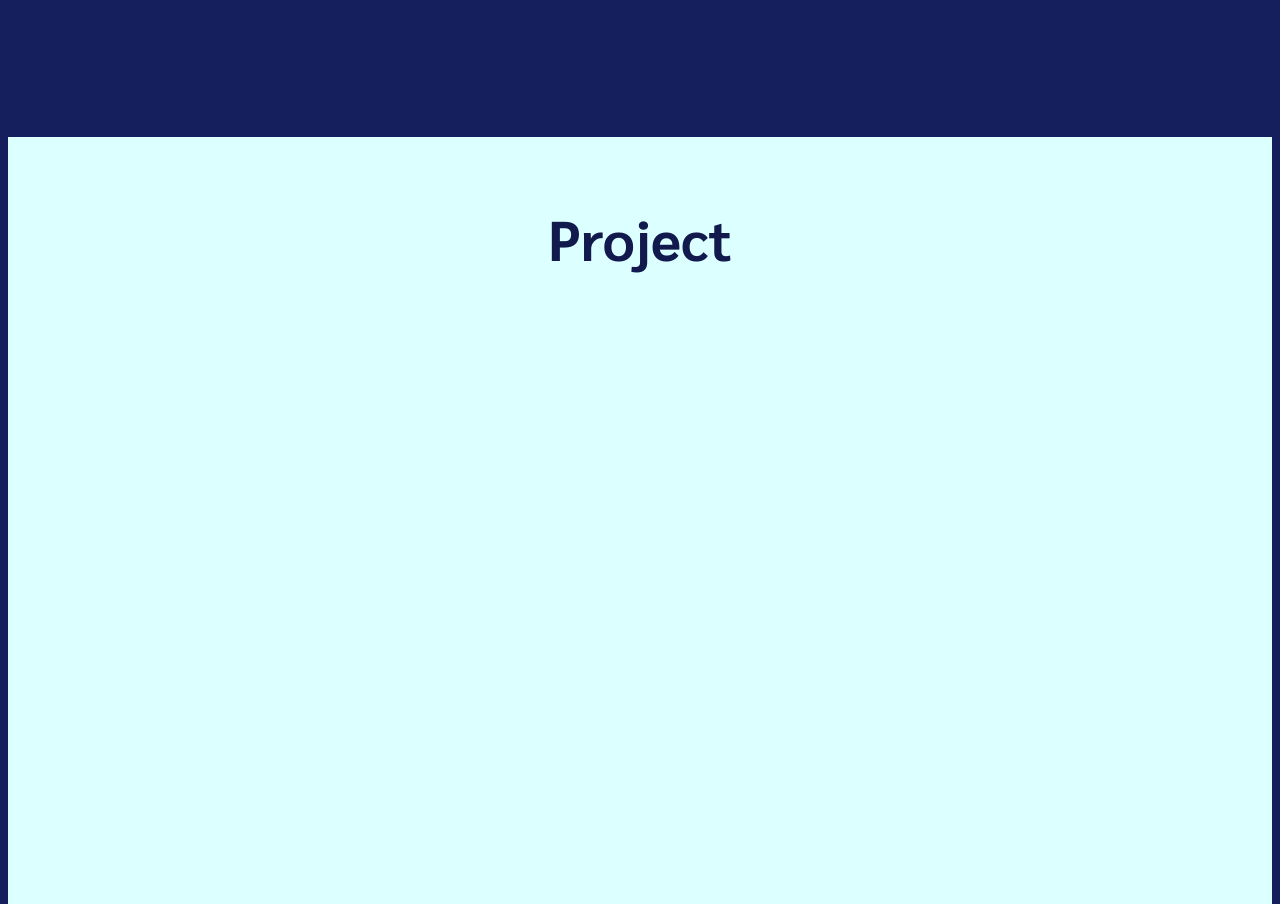
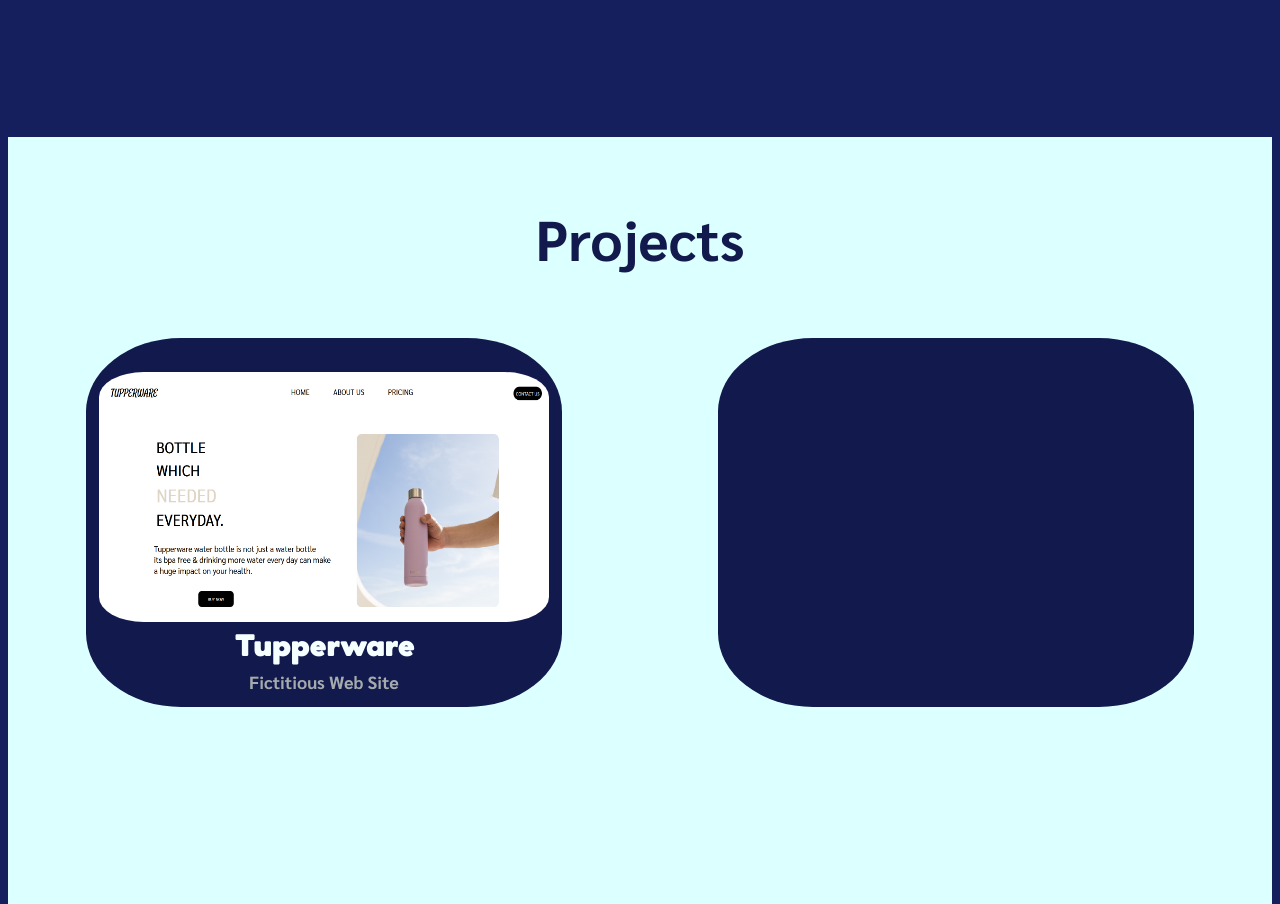
Before and after one commit to Ewan-Mrt/Portfolio, a plain HTML site: page index.html in a window 1280 px wide. Shown: the part 2420-3324 px from the top of the page. Drawn offline with Linux system fonts and the light colour scheme.

Commit message:
V1 - Section Project

```diff
--- a/assets/js/index.js
+++ b/assets/js/index.js
@@ -12,11 +12,11 @@ const scroll = new LocomotiveScroll({
 
 let observer = new IntersectionObserver(observables => {
     for(let observable of observables){
-        if(observable.intersectionRatio > 0.5)
+        if(observable.intersectionRatio > 0.2)
             observable.target.classList.remove("hidden");
     }
 }, {
-   threshold: 0.5
+   threshold: 0.2
 });
 
 const sections = document.querySelectorAll("section")
--- a/index.html
+++ b/index.html
@@ -1,16 +1,13 @@
 <!DOCTYPE html>
-<html
-    lang="en"
-    class="is-smooth-scroll-compatible is-loaded is-ready
-    has-scroll-init has-scroll-smooth"
->
+<html lang="en">
 <head>
     <meta charset="UTF-8">
     <link href="style.css" rel="stylesheet">
     <title>Portfolio - Ewan MARTIN</title>
 </head>
 <body>
-    <div data-scroll-container>
+    <span data-scroll-container>
+
         <nav>
             <h1>Portfolio</h1>
             <ul class="links">
@@ -22,7 +19,8 @@
             <a href="indexfr.html">🇫🇷 FR</a>
 
         </nav>
-        <header >
+
+        <header>
         <div>
             <div data-scroll data-scroll-repeat="true" class="wrapper">
                 <div data-scroll class="appear" id="h1-wrapper">
@@ -106,10 +104,19 @@
         </section>
 
         <section class="project">
-            <h2>Project</h2>
+            <h2>Projects</h2>
+            <div class="gallery">
+                <div class="box_project">
+                    <img src="assets/img/Web sites/Tupperware.png" alt="Web site fictious.">
+                    <h3>Tupperware</h3>
+                    <p>Fictitious Web Site</p>
+                </div>
+                <div class="box_project">
+
+                </div>
+            </div>
         </section>
-    </div>
-
+    </span>
     <!-- LIB -->
     <script src="./assets/lib/locomotive-scroll.min.js"></script>
     <script src="./assets/js/index.js "></script>
--- a/style.css
+++ b/style.css
@@ -4,6 +4,8 @@ body{
     font-family: 'Sarabun', Arial;
     margin-top: 0%;
 }
+
+/* Fonts */
 
 @font-face {
     font-family: 'Sarabun';
@@ -20,6 +22,8 @@ body{
     font-family: 'Grafont';
     src: url(assets/fonts/ZTGrafton-Regular.ttf);
 }
+
+/* Personalization */
 
 *::selection{
     background-color: #70d6d6;
@@ -70,20 +74,20 @@ nav ul a:hover{
 
 /* Animation Soulignement */
 nav ul a {
+    color: white;
+    text-decoration: none;
     position: relative;
-    text-decoration: none;
-    color: white;
     padding: 10px 0;
   }
 
   nav ul a:after {
+    background: white;
+    position: absolute;
     content: '';
-    position: absolute;
+    width: 0;
+    height: 2px;
     left: 0;
     bottom: 0;
-    width: 0;
-    height: 2px;
-    background: white;
     transition: width 500ms ease;
   }
 
@@ -199,7 +203,7 @@ section{
 
 .about p{
     font-family: 'Sarabun', sans-serif;
-    font-size: 1.2em;
+    font-size: 1.2vw;
     text-align: center;
     margin-top: 8vw;
 }
@@ -241,9 +245,9 @@ section{
 
 .box{
     background-color: #F5FFFF;
+    margin-bottom: 20px;
     border-radius: 20%;
     padding: 1vw;
-    margin-bottom: 20px;
 }
 
 .pourcent{
@@ -251,22 +255,18 @@ section{
 }
 
 /* Box 1 */
-.big_box #un svg circle{
+#un svg circle{
     fill: none;
     stroke: #70d6d6;
     stroke-width: 8px;
     transform: translate(55px ,5px);
     stroke-dasharray: 440;
-    stroke-dashoffset: 440;
+    stroke-dashoffset: 88;
     animation: circle-1 2s forwards;
     stroke-linecap: round;
 }
 
-@keyframes circle-1{
-    to{
-        stroke-dashoffset: 88;
-    }
-}
+
 
 /* Box 2 */
 #deux svg circle{
@@ -275,16 +275,11 @@ section{
     stroke-width: 8px;
     transform: translate(55px ,5px);
     stroke-dasharray: 440;
-    stroke-dashoffset: 440;
+    stroke-dashoffset: 154;
     animation: circle-2 2s forwards;
     stroke-linecap: round;
 }
 
-@keyframes circle-2{
-    to{
-        stroke-dashoffset: 154;
-    }
-}
 
 /* Box 3 */
 #trois svg circle{
@@ -293,15 +288,9 @@ section{
     stroke-width: 8px;
     transform: translate(55px ,5px);
     stroke-dasharray: 440;
-    stroke-dashoffset: 440;
+    stroke-dashoffset: 352;
     animation: circle-3 2s forwards;
     stroke-linecap: round;
-}
-
-@keyframes circle-3{
-    to{
-        stroke-dashoffset: 352;
-    }
 }
 
 /* Box 4 */
@@ -311,20 +300,13 @@ section{
     stroke-width: 8px;
     transform: translate(55px ,5px);
     stroke-dasharray: 440;
-    stroke-dashoffset: 440;
-    animation: circle-4 2s forwards;
+    stroke-dashoffset: 220;
     stroke-linecap: round;
-}
-
-@keyframes circle-4{
-    to{
-        stroke-dashoffset: 220;
-    }
 }
 
 .box span{
     font-family: monospace;
-    color: #787e80;
+    color: #a5aaac;
     font-size: 2vw;
     font-weight: bold;
     position: absolute;
@@ -338,8 +320,8 @@ section{
     font-family: 'Grafont', Arial, sans-serif;
     color: #3f3d3d;
     font-size: 1.5em;
+    text-align: center;
     text-transform: uppercase;
-    text-align: center;
     margin-top: 50px;
 }
 
@@ -357,3 +339,57 @@ section{
     text-align: center;
     padding-top: 5vw;
 }
+
+/* Gallery */
+
+.gallery{
+    display: flex;
+    flex-direction: row;
+    justify-content: space-around;
+    margin-top: 5vw;
+}
+
+.box_project{
+    display: flex;
+    flex-direction: column;
+    justify-content: center;
+    width: 450px;
+    height: 350px;
+}
+
+.box_project{
+    background-color: #11194D;
+    color: #F5FFFF;
+    border-radius: 20%;
+    padding-top: 1.5vw;
+    padding-left: 1vw;
+    padding-right: 1vw;
+}
+
+.box_project img{
+    align-items: center;
+    border-radius: 10%;
+    width: 450px;
+    height: 250px;
+}
+
+.box_project h3{
+    font-family: 'Grafont';
+    font-size: 1.7em;
+    text-align: center;
+    margin: 0;
+    margin-top: 10px;
+}
+
+.box_project p{
+    font-family: 'Sarabun', arial, sans-serif;
+    font-size: 1.1em;
+    color: #a5aaac;
+    text-align: center;
+    margin: 0;
+    margin-top: 5px;
+}
+
+.box_project:hover{
+
+}
```
Also changed, not shown: assets/img/Web sites/Tupperware.png (added), 1 other file.
